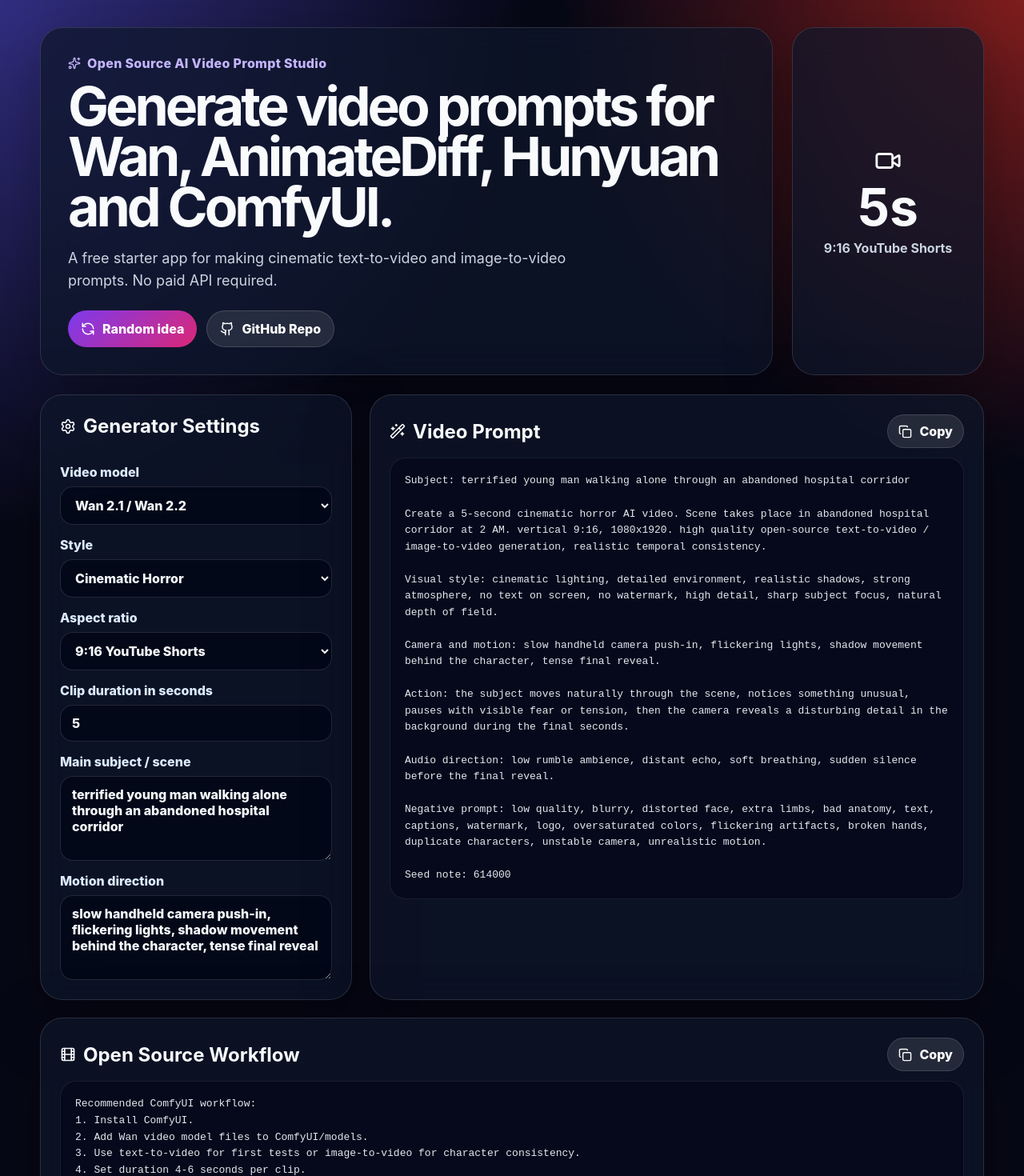
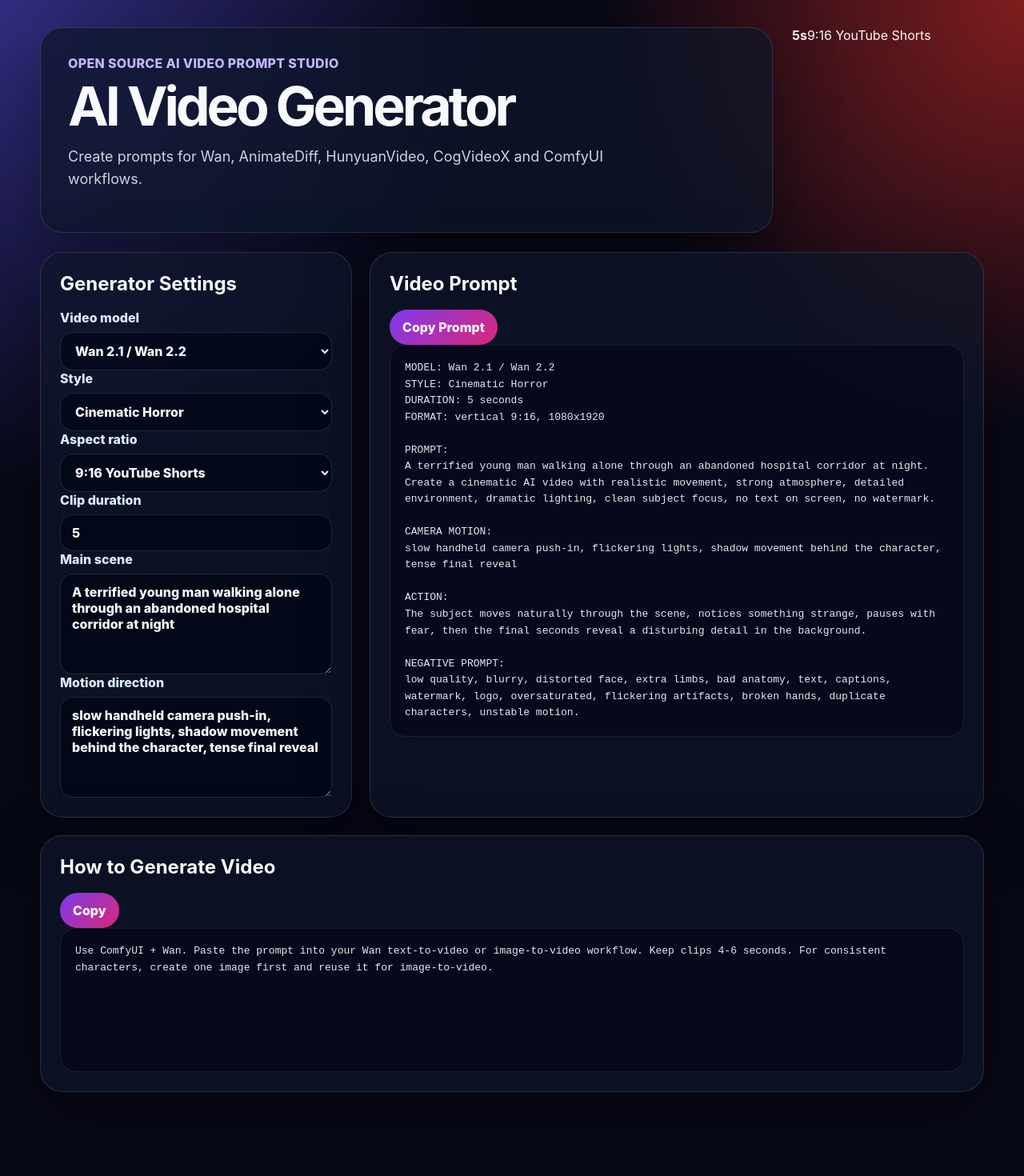
Before and after one commit to tousif001/ai-video-generator, a React (Vite) app: page / in a window 1280 px wide. Shown: the top 1470 px of the page at 80% size. After the commit the page ends 1417 px from the top, so only its background shows below. Built offline with nearby package versions, Linux system fonts and the light colour scheme.

Commit message:
Replace app with stable no-icon version

```diff
--- a/src/App.jsx
+++ b/src/App.jsx
@@ -1,162 +1,119 @@
 import { useMemo, useState } from 'react';
-import { Copy, Film, Wand2, RefreshCcw, Sparkles, Github, Video, Settings } from 'lucide-react';
 
 const MODELS = ['Wan 2.1 / Wan 2.2', 'AnimateDiff', 'HunyuanVideo', 'CogVideoX', 'Generic Open Source'];
 const STYLES = ['Cinematic Horror', 'Dark Finance Story', 'Anime Horror', 'Realistic Documentary', 'Brainrot Meme', 'Indian Suspense'];
 const ASPECTS = ['9:16 YouTube Shorts', '16:9 YouTube', '1:1 Social'];
 
 const sceneIdeas = {
-  'Cinematic Horror': [
-    'abandoned hospital corridor at 2 AM',
-    'lonely village road under a broken streetlight',
-    'old house basement with wet walls',
-    'empty school hallway after midnight',
-    'foggy forest path with distant whispers'
-  ],
-  'Dark Finance Story': [
-    'young man checking bank balance in a dark room',
-    'office worker surrounded by unpaid bills',
-    'small business owner staring at empty cash drawer',
-    'late night desk with laptop and expense notes',
-    'person deleting shopping apps from phone'
-  ],
-  'Anime Horror': [
-    'anime boy entering a cursed train station',
-    'schoolgirl hearing footsteps behind classroom door',
-    'red moon above an empty city street',
-    'shadow monster reflected in rainy window',
-    'old shrine gate with floating black smoke'
-  ],
-  'Realistic Documentary': [
-    'wildlife camera tracking a dangerous animal',
-    'stormy mountain rescue scene',
-    'ancient ruins discovered in desert sand',
-    'deep ocean research vessel at night',
-    'firefighter entering smoke-filled building'
-  ],
-  'Brainrot Meme': [
-    'low-poly businessman chased by giant tax monster',
-    'confused stickman arguing with a talking ATM',
-    'three NPC characters dancing in a cursed office',
-    'surreal scooter chase through a finance chart',
-    'cartoon boss fight against monthly expenses'
-  ],
-  'Indian Suspense': [
-    'young Indian man walking through a quiet narrow lane',
-    'small rural house during a power cut',
-    'empty railway platform at midnight',
-    'old haveli gate opening by itself',
-    'rainy street with one flickering tea stall light'
-  ]
+  'Cinematic Horror': 'abandoned hospital corridor at 2 AM, flickering lights, wet floor, shadow figure at the end of the hallway',
+  'Dark Finance Story': 'young man checking bank balance in a dark room, bills around him, phone light on his worried face',
+  'Anime Horror': 'anime boy entering a cursed train station under a red moon, empty platform, black smoke in the distance',
+  'Realistic Documentary': 'wildlife camera tracking a dangerous animal in a foggy forest, tense documentary style',
+  'Brainrot Meme': 'low-poly businessman chased by a giant tax monster inside a surreal office',
+  'Indian Suspense': 'young Indian man walking through a quiet narrow lane during a power cut, one flickering street light'
 };
 
-function pick(arr, seed) {
-  return arr[Math.abs(seed) % arr.length];
+function buildPrompt({ style, model, subject, aspect, duration, motion }) {
+  const defaultScene = sceneIdeas[style] || sceneIdeas['Cinematic Horror'];
+  const cleanSubject = subject.trim() || defaultScene;
+  const ratio = aspect.startsWith('9:16') ? 'vertical 9:16, 1080x1920' : aspect.startsWith('16:9') ? 'wide 16:9, 1920x1080' : 'square 1:1, 1080x1080';
+
+  return `MODEL: ${model}\nSTYLE: ${style}\nDURATION: ${duration} seconds\nFORMAT: ${ratio}\n\nPROMPT:\n${cleanSubject}. Create a cinematic AI video with realistic movement, strong atmosphere, detailed environment, dramatic lighting, clean subject focus, no text on screen, no watermark.\n\nCAMERA MOTION:\n${motion || 'slow handheld push-in, subtle camera shake, tense pacing, smooth natural movement'}\n\nACTION:\nThe subject moves naturally through the scene, notices something strange, pauses with fear, then the final seconds reveal a disturbing detail in the background.\n\nNEGATIVE PROMPT:\nlow quality, blurry, distorted face, extra limbs, bad anatomy, text, captions, watermark, logo, oversaturated, flickering artifacts, broken hands, duplicate characters, unstable motion.`;
 }
 
-function buildPrompt({ style, model, subject, aspect, duration, motion }) {
-  const seed = Date.now().toString().slice(-6);
-  const idea = pick(sceneIdeas[style] || sceneIdeas['Cinematic Horror'], Number(seed));
-  const cleanSubject = subject.trim() || idea;
-  const ratio = aspect.startsWith('9:16') ? 'vertical 9:16, 1080x1920' : aspect.startsWith('16:9') ? 'wide 16:9, 1920x1080' : 'square 1:1, 1080x1080';
-  const modelNote = model.includes('AnimateDiff')
-    ? 'stable character identity, smooth looping motion, animation-friendly composition'
-    : model.includes('Wan')
-      ? 'high quality open-source text-to-video / image-to-video generation, realistic temporal consistency'
-      : 'open-source video generation compatible prompt, strong motion clarity';
-
-  return `Subject: ${cleanSubject}\n\nCreate a ${duration}-second ${style.toLowerCase()} AI video. Scene takes place in ${idea}. ${ratio}. ${modelNote}.\n\nVisual style: cinematic lighting, detailed environment, realistic shadows, strong atmosphere, no text on screen, no watermark, high detail, sharp subject focus, natural depth of field.\n\nCamera and motion: ${motion || 'slow handheld push-in, subtle shake, realistic character movement, tense pacing, smooth camera transition'}.\n\nAction: the subject moves naturally through the scene, notices something unusual, pauses with visible fear or tension, then the camera reveals a disturbing detail in the background during the final seconds.\n\nAudio direction: low rumble ambience, distant echo, soft breathing, sudden silence before the final reveal.\n\nNegative prompt: low quality, blurry, distorted face, extra limbs, bad anatomy, text, captions, watermark, logo, oversaturated colors, flickering artifacts, broken hands, duplicate characters, unstable camera, unrealistic motion.\n\nSeed note: ${seed}`;
-}
-
-function buildWorkflow({ model }) {
+function buildWorkflow(model) {
   if (model.includes('Wan')) {
-    return `Recommended ComfyUI workflow:\n1. Install ComfyUI.\n2. Add Wan video model files to ComfyUI/models.\n3. Use text-to-video for first tests or image-to-video for character consistency.\n4. Set duration 4-6 seconds per clip.\n5. Generate multiple clips and edit in CapCut/DaVinci Resolve.\n6. Use the same character image as reference for every scene.`;
+    return 'Use ComfyUI + Wan. Paste the prompt into your Wan text-to-video or image-to-video workflow. Keep clips 4-6 seconds. For consistent characters, create one image first and reuse it for image-to-video.';
   }
   if (model.includes('AnimateDiff')) {
-    return `Recommended AnimateDiff workflow:\n1. Install ComfyUI or Automatic1111.\n2. Add Stable Diffusion checkpoint + AnimateDiff motion module.\n3. Use reference image / ControlNet for character consistency.\n4. Generate 16-32 frame clips.\n5. Upscale/interpolate if needed.\n6. Edit clips with voiceover and sound effects.`;
+    return 'Use ComfyUI or Automatic1111 + AnimateDiff. Add a Stable Diffusion checkpoint, motion module, and ControlNet/reference image for consistent characters.';
   }
-  return `Recommended open-source workflow:\n1. Generate a strong prompt.\n2. Create a reference image for the main character.\n3. Use image-to-video when possible.\n4. Keep clips short, around 4-6 seconds.\n5. Combine clips in a video editor.\n6. Reuse seed/style/character description for consistency.`;
+  return 'Generate a reference image first, then use image-to-video. Keep each clip short, create multiple variations, and edit the best clips together in CapCut or DaVinci Resolve.';
 }
 
 export default function App() {
+  const [model, setModel] = useState('Wan 2.1 / Wan 2.2');
   const [style, setStyle] = useState('Cinematic Horror');
-  const [model, setModel] = useState('Wan 2.1 / Wan 2.2');
   const [aspect, setAspect] = useState('9:16 YouTube Shorts');
   const [duration, setDuration] = useState('5');
-  const [subject, setSubject] = useState('terrified young man walking alone through an abandoned hospital corridor');
+  const [subject, setSubject] = useState('A terrified young man walking alone through an abandoned hospital corridor at night');
   const [motion, setMotion] = useState('slow handheld camera push-in, flickering lights, shadow movement behind the character, tense final reveal');
   const [copied, setCopied] = useState('');
 
-  const prompt = useMemo(() => buildPrompt({ style, model, subject, aspect, duration, motion }), [style, model, subject, aspect, duration, motion]);
-  const workflow = useMemo(() => buildWorkflow({ model }), [model]);
+  const prompt = useMemo(() => buildPrompt({ model, style, aspect, duration, subject, motion }), [model, style, aspect, duration, subject, motion]);
+  const workflow = useMemo(() => buildWorkflow(model), [model]);
 
   async function copyText(text, label) {
-    await navigator.clipboard.writeText(text);
-    setCopied(label);
-    setTimeout(() => setCopied(''), 1600);
-  }
-
-  function randomize() {
-    const nextStyle = pick(STYLES, Math.floor(Math.random() * 9999));
-    setStyle(nextStyle);
-    setSubject(pick(sceneIdeas[nextStyle], Math.floor(Math.random() * 9999)));
+    try {
+      await navigator.clipboard.writeText(text);
+      setCopied(label);
+      setTimeout(() => setCopied(''), 1200);
+    } catch {
+      alert('Copy failed. Select the text manually.');
+    }
   }
 
   return (
     <main className="page">
       <section className="hero">
         <div>
-          <p className="eyebrow"><Sparkles size={16} /> Open Source AI Video Prompt Studio</p>
-          <h1>Generate video prompts for Wan, AnimateDiff, Hunyuan and ComfyUI.</h1>
-          <p className="subtitle">A free starter app for making cinematic text-to-video and image-to-video prompts. No paid API required.</p>
-          <div className="heroActions">
-            <button onClick={randomize}><RefreshCcw size={18} /> Random idea</button>
-            <a href="https://github.com/tousif001/ai-video-generator" target="_blank" rel="noreferrer"><Github size={18} /> GitHub Repo</a>
-          </div>
+          <p className="eyebrow">OPEN SOURCE AI VIDEO PROMPT STUDIO</p>
+          <h1>AI Video Generator</h1>
+          <p className="subtitle">Create prompts for Wan, AnimateDiff, HunyuanVideo, CogVideoX and ComfyUI workflows.</p>
         </div>
-        <div className="statCard">
-          <Video size={34} />
+        <div className="miniCard">
           <strong>{duration}s</strong>
           <span>{aspect}</span>
         </div>
       </section>
 
       <section className="grid">
-        <div className="panel controls">
-          <h2><Settings size={20} /> Generator Settings</h2>
+        <div className="panel">
+          <h2>Generator Settings</h2>
           <label>Video model
-            <select value={model} onChange={(e) => setModel(e.target.value)}>{MODELS.map(v => <option key={v}>{v}</option>)}</select>
+            <select value={model} onChange={(e) => setModel(e.target.value)}>
+              {MODELS.map((item) => <option key={item} value={item}>{item}</option>)}
+            </select>
           </label>
+
           <label>Style
-            <select value={style} onChange={(e) => setStyle(e.target.value)}>{STYLES.map(v => <option key={v}>{v}</option>)}</select>
+            <select value={style} onChange={(e) => setStyle(e.target.value)}>
+              {STYLES.map((item) => <option key={item} value={item}>{item}</option>)}
+            </select>
           </label>
+
           <label>Aspect ratio
-            <select value={aspect} onChange={(e) => setAspect(e.target.value)}>{ASPECTS.map(v => <option key={v}>{v}</option>)}</select>
+            <select value={aspect} onChange={(e) => setAspect(e.target.value)}>
+              {ASPECTS.map((item) => <option key={item} value={item}>{item}</option>)}
+            </select>
           </label>
-          <label>Clip duration in seconds
+
+          <label>Clip duration
             <input value={duration} onChange={(e) => setDuration(e.target.value)} />
           </label>
-          <label>Main subject / scene
-            <textarea value={subject} onChange={(e) => setSubject(e.target.value)} rows={4} />
+
+          <label>Main scene
+            <textarea rows="5" value={subject} onChange={(e) => setSubject(e.target.value)} />
           </label>
+
           <label>Motion direction
-            <textarea value={motion} onChange={(e) => setMotion(e.target.value)} rows={4} />
+            <textarea rows="5" value={motion} onChange={(e) => setMotion(e.target.value)} />
           </label>
         </div>
 
         <div className="panel output">
-          <div className="panelHeader">
-            <h2><Wand2 size={20} /> Video Prompt</h2>
-            <button className="copy" onClick={() => copyText(prompt, 'prompt')}><Copy size={17} /> {copied === 'prompt' ? 'Copied' : 'Copy'}</button>
+          <div className="topRow">
+            <h2>Video Prompt</h2>
+            <button onClick={() => copyText(prompt, 'prompt')}>{copied === 'prompt' ? 'Copied' : 'Copy Prompt'}</button>
           </div>
           <pre>{prompt}</pre>
         </div>
       </section>
 
       <section className="panel workflow">
-        <div className="panelHeader">
-          <h2><Film size={20} /> Open Source Workflow</h2>
-          <button className="copy" onClick={() => copyText(workflow, 'workflow')}><Copy size={17} /> {copied === 'workflow' ? 'Copied' : 'Copy'}</button>
+        <div className="topRow">
+          <h2>How to Generate Video</h2>
+          <button onClick={() => copyText(workflow, 'workflow')}>{copied === 'workflow' ? 'Copied' : 'Copy'}</button>
         </div>
         <pre>{workflow}</pre>
       </section>
```
